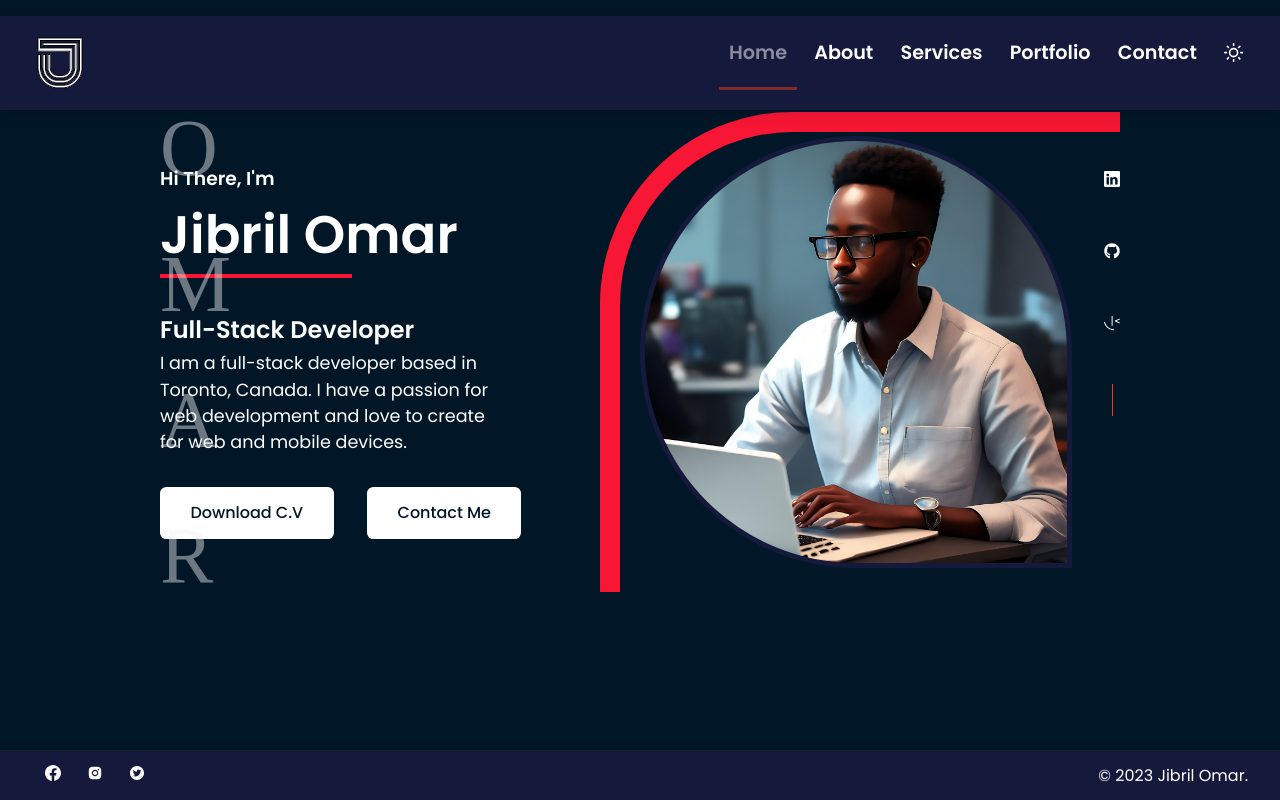
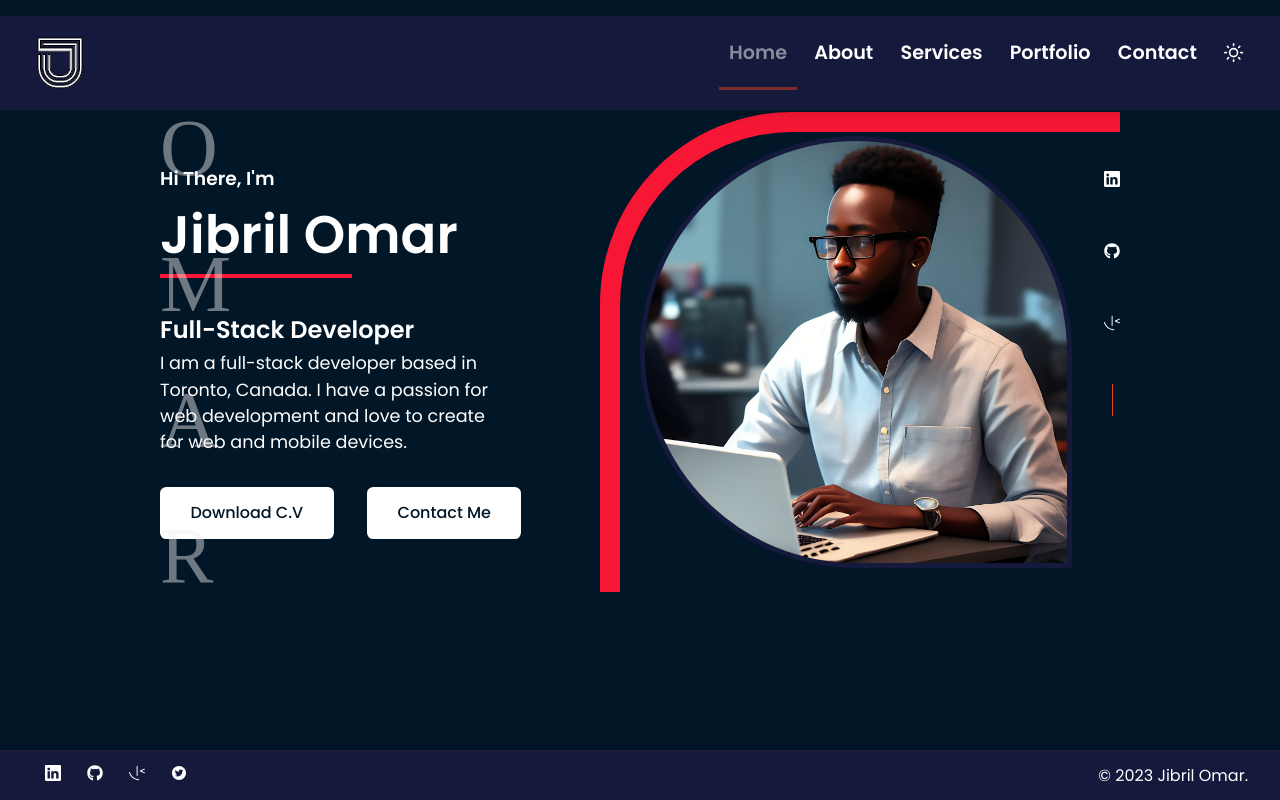
Before and after one commit to jibrilosman/portfolio-router, a React (Create React App) app: page / in a window 1280 px wide. Built offline with nearby package versions, Linux system fonts and the light colour scheme; a web font is replaced by a local one.

Commit message:
Add files via upload

```diff
--- a/src/components/footer/Footer.jsx
+++ b/src/components/footer/Footer.jsx
@@ -1,15 +1,18 @@
 import React from 'react'
 import './Footer.css'
-import { BsFacebook } from 'react-icons/bs'
-import { AiFillInstagram, AiFillTwitterCircle } from 'react-icons/ai'
+import { BsLinkedin } from 'react-icons/bs'
+import {  AiFillTwitterCircle } from 'react-icons/ai'
+import { FaGithub } from 'react-icons/fa'
+import { SiFrontendmentor } from 'react-icons/si'
 
 const Footer = () => {
     const currentYear = new Date().getFullYear()
   return (
     <footer>
        <div className="footer__socials">
-         <a href="https://facebook.com/jibrilo1" target='_blank' rel="noreferrer"><BsFacebook /></a>
-         <a href="https://www.instagram.com/jibrilo1/" target='_blank' rel="noreferrer"><AiFillInstagram /></a>
+         <a href="https://www.linkedin.com/in/jibril-omar-25bb98216/" target='_blank' rel="noreferrer"><BsLinkedin /></a>
+         <a href="https://github.com/jibrilosman" target='_blank' rel="noreferrer"><FaGithub /></a>
+         <a href="https://www.frontendmentor.io/profile/jibrilosman" target='_blank' rel="noreferrer"><SiFrontendmentor /></a>
          <a href="https://twitter.com/jibrilosman10" target='_blank' rel="noreferrer"><AiFillTwitterCircle /></a>
        </div>
        <div className="copy-right">
```
